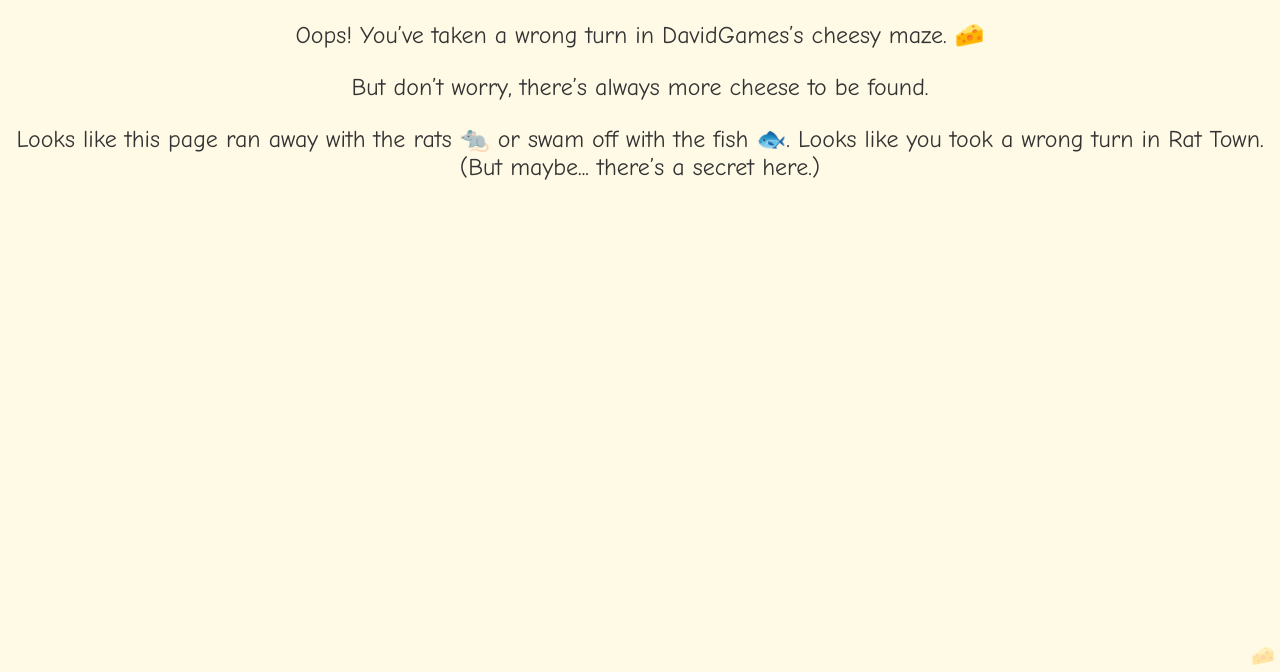
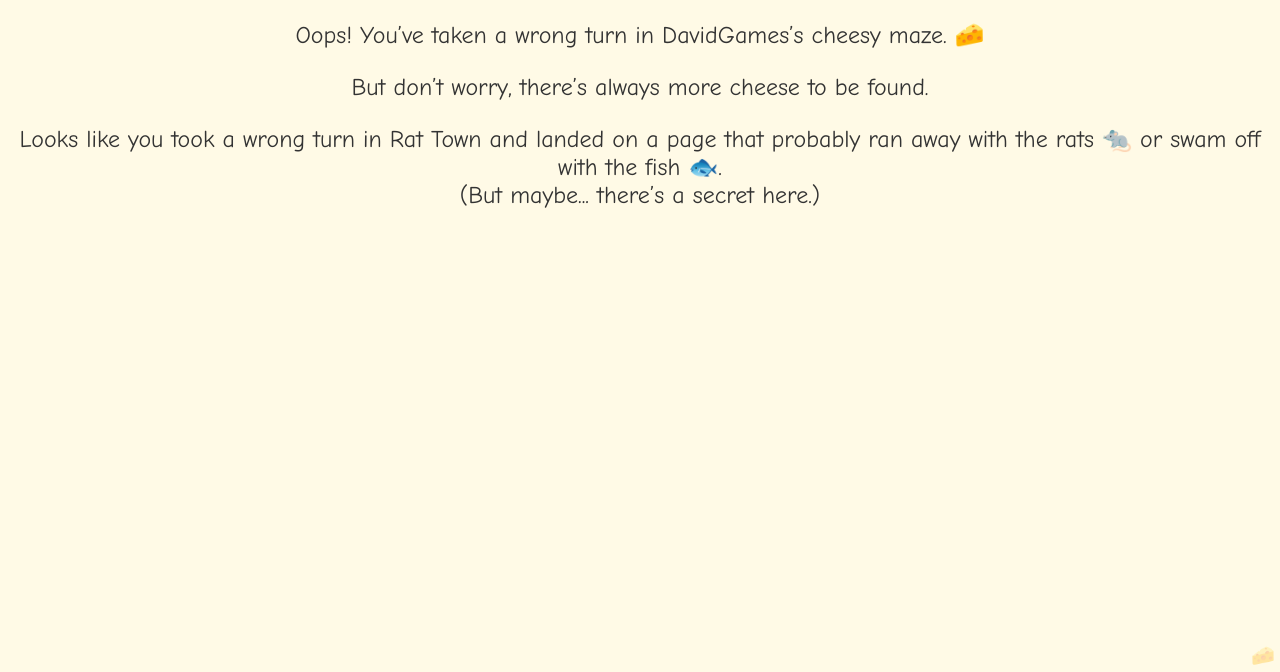
Before and after one commit to vkdavidgames/dgsite-hr, a plain HTML site: page 404.html in a window 1280 px wide. Shown: the part 128-800 px from the top of the page. Drawn offline with Linux system fonts and the light colour scheme.

Commit message:
Update 404.html

```diff
--- a/404.html
+++ b/404.html
@@ -95,7 +95,7 @@
   <h1>404</h1>
   <p>Oops! You’ve taken a wrong turn in DavidGames’s cheesy maze. 🧀</p>
   <p>But don’t worry, there’s always more cheese to be found.</p>
-  <p>Looks like this page ran away with the rats 🐀 or swam off with the fish 🐟. Looks like you took a wrong turn in Rat Town. <br> (But maybe... there’s a secret here.)</p>
+  <p>Looks like you took a wrong turn in Rat Town and landed on a page that probably ran away with the rats 🐀 or swam off with the fish 🐟. <br> (But maybe... there’s a secret here.)</p>
 
   <!-- Hidden cheese trigger -->
   <div id="cheeseTrigger">🧀</div>
```
